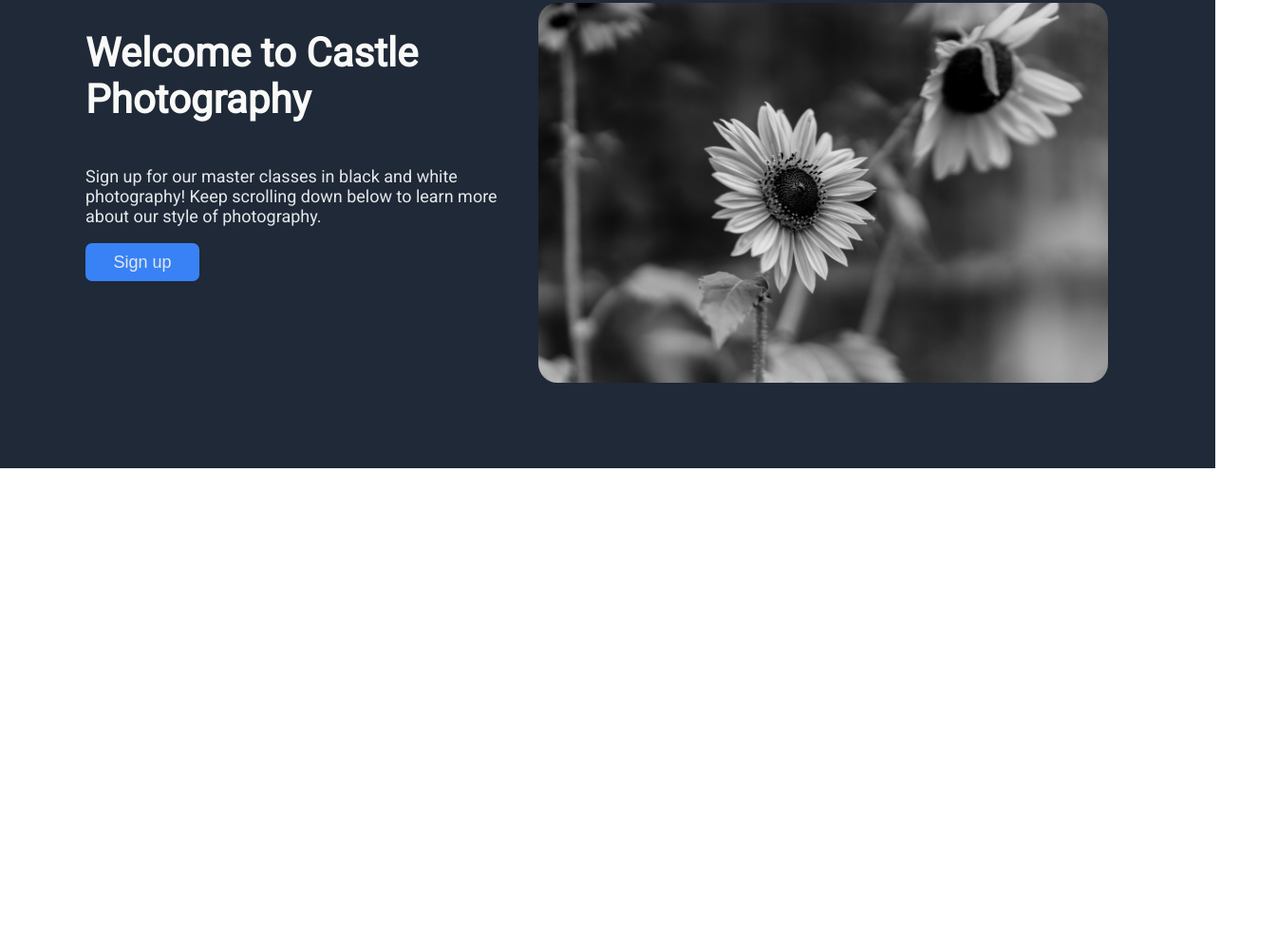
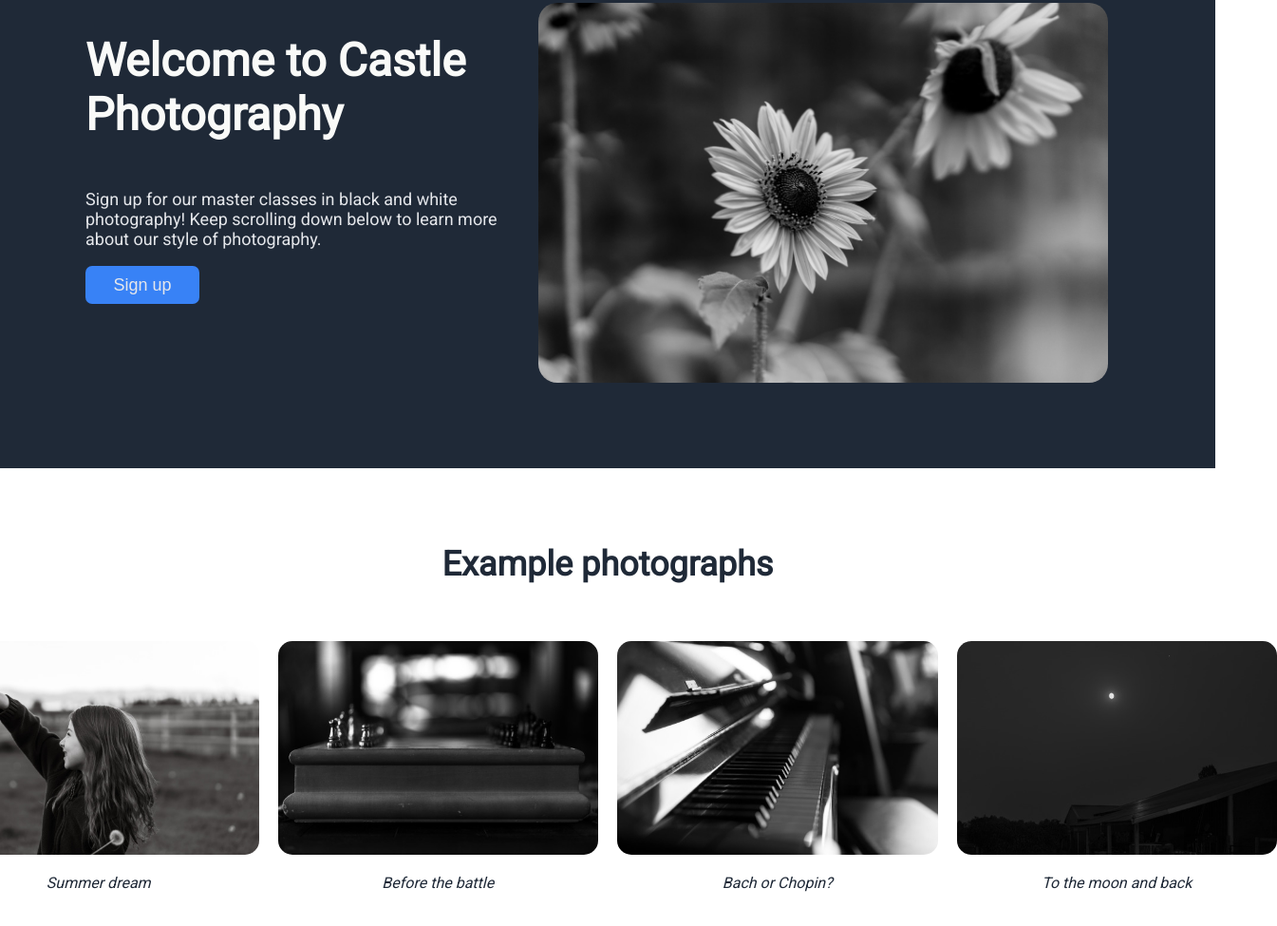
Before and after one commit to ezpzpz/landing-page, a plain HTML site: page index.html in a window 1280 px wide. Shown: the part 188-1163 px from the top of the page at 95% size, 1345 px wide, since content can reach past the window. Before the commit the page ends 800 px from the top, so only its background shows below. Drawn offline with Linux system fonts and the light colour scheme.

Commit message:
Add example section with photos

```diff
--- a/index.html
+++ b/index.html
@@ -32,7 +32,29 @@
             </div>
 
         </div>
-        <div class="examples"></div>
+        <div class="examples">
+            <div class="example-text">
+                <h1 class="example-text">Example photographs</h1>
+            </div>
+            <div class="example-photos">
+                <div class="photos">
+                    <img src="./images/nat.jpg" class="img-examples"alt="sunflower">
+                    <p>Summer dream</p>
+                </div>
+                <div class="photos">
+                    <img src="./images/chess.jpg" class="img-examples"alt="sunflower">
+                    <p>Before the battle</p>
+                </div>
+                <div class="photos">
+                    <img src="./images/piano.jpg" class="img-examples"alt="sunflower">
+                    <p>Bach or Chopin?</p>
+                </div>
+                <div class="photos">
+                    <img src="./images/moon.jpg" class="img-examples"alt="sunflower">
+                    <p>To the moon and back</p>
+                </div>
+            </div>
+        </div>
         <div class="quote"></div>
         <div class="signup"></div>
 
--- a/style.css
+++ b/style.css
@@ -69,7 +69,7 @@ a {
 
 .intro-text h1 {
     font-weight: 700;
-    font-size: 42px;
+    font-size: 48px;
 }
 .intro-text {
     flex-wrap: wrap;
@@ -101,4 +101,44 @@ a {
 
 .examples {
     background-color: white;
+    display: flex;
+    flex-direction: column;
+    justify-content: center;
+    align-items: center;
+    padding: 20px;
 }
+
+.example-text {
+    color: #1F2937;
+    font-size: 36px;
+    font-weight: 900;
+    text-align: center;
+    margin: 30px;
+}
+
+.example-photos {
+    display: flex;
+    justify-content: center;
+    gap: 20px;
+}
+
+.photos {
+    flex: 0 1 225px;
+    text-align: center;
+}
+
+.img-examples {
+    border: 0px;
+    border-style: solid;
+    border-radius: 15px;
+    border-color: #1F2937;
+    width: auto;
+    height: 225px;
+}
+
+
+.photos p {
+    color: #1F2937;
+    font-size: 16px;
+    font-style: italic;
+}
```
Also changed, not shown: images/chess.jpg (added), images/moon.jpg (added), images/nat.jpg (added), images/piano.jpg (added).
